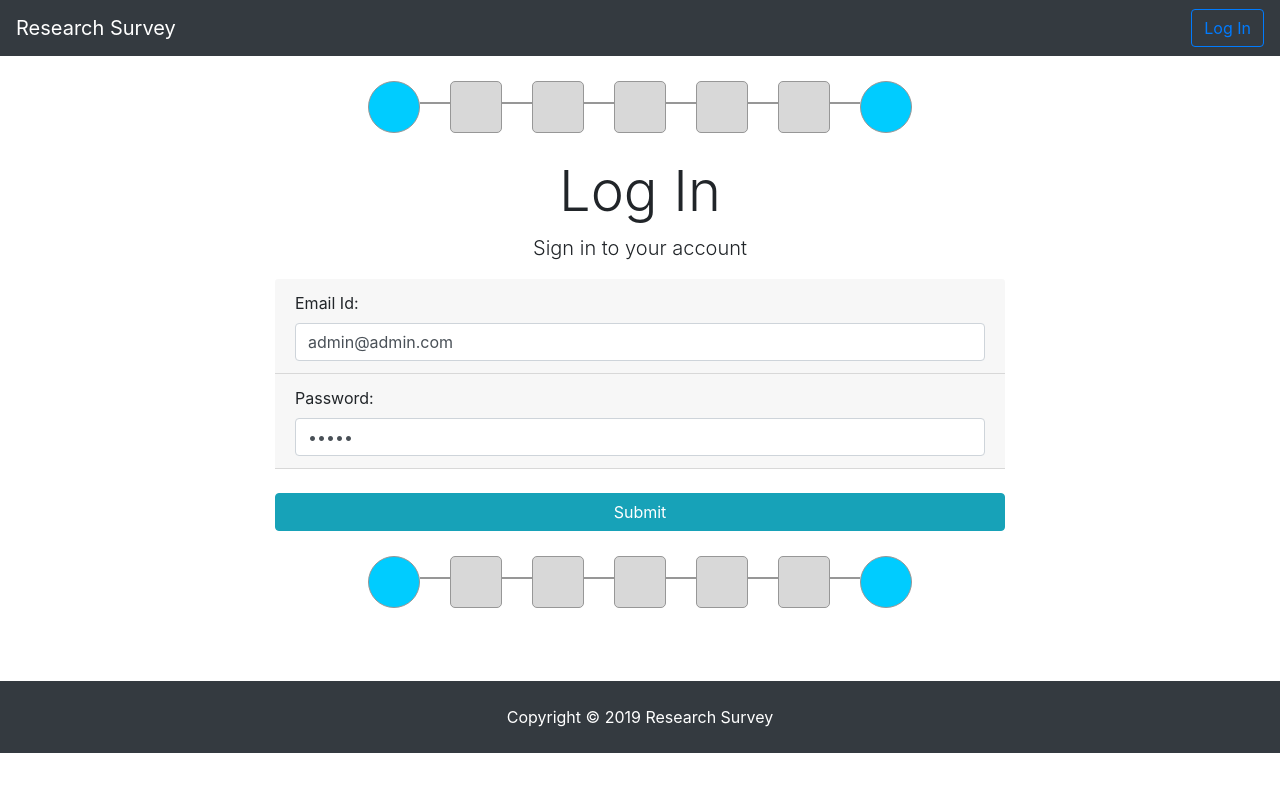
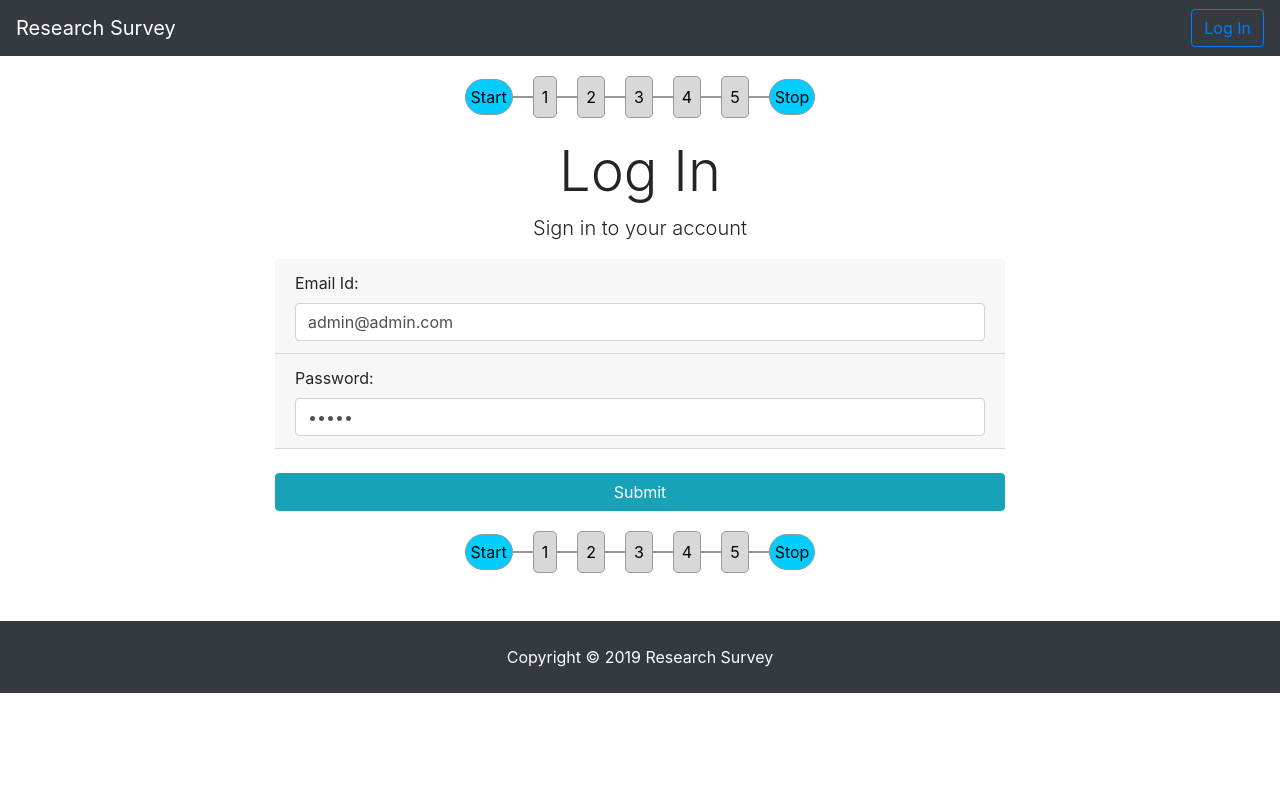
Before and after one commit to MaherBhasvar/researchPrj, a React (Create React App) app in the folder client/: page /login in a window 1280 px wide. Shown: the top 792 px of the page. Built offline with nearby package versions, Linux system fonts and the light colour scheme.

Commit message:
Update 3

```diff
--- a/client/public/index.html
+++ b/client/public/index.html
@@ -1,13 +1,11 @@
 <!DOCTYPE html>
 <html lang="en">
+
 <head>
   <meta charset="utf-8" />
 
   <link rel="shortcut icon" href="%PUBLIC_URL%/favicon.ico" />
-    <meta
-      name="viewport"
-      content="width=device-width, initial-scale=1, shrink-to-fit=no"
-    />
+  <meta name="viewport" content="width=device-width, initial-scale=1, shrink-to-fit=yes" />
   <meta name="theme-color" content="#000000" />
   <!--
       manifest.json provides metadata used when your web app is installed on a
@@ -16,8 +14,10 @@
 
   <link rel="manifest" href="%PUBLIC_URL%/manifest.json" />
   <link rel="manifest" href="%PUBLIC_URL%/manifest.json" />
-    <link rel="stylesheet" href="https://stackpath.bootstrapcdn.com/bootstrap/4.3.1/css/bootstrap.min.css" integrity="sha384-ggOyR0iXCbMQv3Xipma34MD+dH/1fQ784/j6cY/iJTQUOhcWr7x9JvoRxT2MZw1T" crossorigin="anonymous">
-    <link rel="stylesheet" href="https://use.fontawesome.com/releases/v5.8.1/css/all.css" integrity="sha384-50oBUHEmvpQ+1lW4y57PTFmhCaXp0ML5d60M1M7uH2+nqUivzIebhndOJK28anvf" crossorigin="anonymous">
+  <link rel="stylesheet" href="https://stackpath.bootstrapcdn.com/bootstrap/4.3.1/css/bootstrap.min.css"
+    integrity="sha384-ggOyR0iXCbMQv3Xipma34MD+dH/1fQ784/j6cY/iJTQUOhcWr7x9JvoRxT2MZw1T" crossorigin="anonymous">
+  <link rel="stylesheet" href="https://use.fontawesome.com/releases/v5.8.1/css/all.css"
+    integrity="sha384-50oBUHEmvpQ+1lW4y57PTFmhCaXp0ML5d60M1M7uH2+nqUivzIebhndOJK28anvf" crossorigin="anonymous">
 
   <!--
       Notice the use of %PUBLIC_URL% in the tags above.
@@ -30,6 +30,7 @@
     -->
   <title>React App</title>
 </head>
+
 <body>
   <noscript>You need to enable JavaScript to run this app.</noscript>
   <div id="root"></div>
@@ -43,9 +44,16 @@
       To begin the development, run `npm start` or `yarn start`.
       To create a production bundle, use `npm run build` or `yarn build`.
     -->
-    <script src="https://code.jquery.com/jquery-3.3.1.slim.min.js" integrity="sha384-q8i/X+965DzO0rT7abK41JStQIAqVgRVzpbzo5smXKp4YfRvH+8abtTE1Pi6jizo" crossorigin="anonymous"></script>
-    <script src="https://cdnjs.cloudflare.com/ajax/libs/popper.js/1.14.7/umd/popper.min.js" integrity="sha384-UO2eT0CpHqdSJQ6hJty5KVphtPhzWj9WO1clHTMGa3JDZwrnQq4sF86dIHNDz0W1" crossorigin="anonymous"></script>
-    <script src="https://stackpath.bootstrapcdn.com/bootstrap/4.3.1/js/bootstrap.min.js" integrity="sha384-JjSmVgyd0p3pXB1rRibZUAYoIIy6OrQ6VrjIEaFf/nJGzIxFDsf4x0xIM+B07jRM" crossorigin="anonymous"></script>
+  <script src="https://code.jquery.com/jquery-3.3.1.slim.min.js"
+    integrity="sha384-q8i/X+965DzO0rT7abK41JStQIAqVgRVzpbzo5smXKp4YfRvH+8abtTE1Pi6jizo"
+    crossorigin="anonymous"></script>
+  <script src="https://cdnjs.cloudflare.com/ajax/libs/popper.js/1.14.7/umd/popper.min.js"
+    integrity="sha384-UO2eT0CpHqdSJQ6hJty5KVphtPhzWj9WO1clHTMGa3JDZwrnQq4sF86dIHNDz0W1"
+    crossorigin="anonymous"></script>
+  <script src="https://stackpath.bootstrapcdn.com/bootstrap/4.3.1/js/bootstrap.min.js"
+    integrity="sha384-JjSmVgyd0p3pXB1rRibZUAYoIIy6OrQ6VrjIEaFf/nJGzIxFDsf4x0xIM+B07jRM"
+    crossorigin="anonymous"></script>
 
 </body>
+
 </html>
--- a/client/src/App.css
+++ b/client/src/App.css
@@ -28,10 +28,10 @@
   line-height: 18px;
   text-align: center;
 }
-.rectangle {
+/* .rectangle {
   background-color: #D8D8D8;
   border: 1px solid #979797;
   border-radius: 5px;
   width: 30px;
   height: 30px;
-}
+} */
--- a/client/src/components/forms/AnimalRegistration.js
+++ b/client/src/components/forms/AnimalRegistration.js
@@ -154,7 +154,7 @@ class AnimalRegistration extends Component {
                 <div className="container">
                     <div className="row">
                         <div className="col-md-8 m-auto">
-                            <h1 className="display-4 text-center">Animal Registration Form</h1>
+                            <h3 className="display-6 text-center">Animal Registration Form</h3>
                             <p className="lead text-center">1st Form</p>
                             <div className="card">
                                 <form onSubmit={e => this.onSubmit(e)}>
--- a/client/src/components/forms/EndPage.js
+++ b/client/src/components/forms/EndPage.js
@@ -46,10 +46,10 @@ class EndPage extends Component {
                             <p className="lead text-center">
                                 {
                                     this.props.submit.disableAnimalRegistration &&
-                                        this.props.submit.disableAnimalRegistration &&
-                                        this.props.submit.disableAnimalRegistration &&
-                                        this.props.submit.disableAnimalRegistration &&
-                                        this.props.submit.disableAnimalRegistration ?
+                                        this.props.submit.disableAnimalInsemination &&
+                                        this.props.submit.disableCalfRegister &&
+                                        this.props.submit.disableCalvingRegister &&
+                                        this.props.submit.disableMilkRecordingRegister ?
                                         (<span>Success</span>) :
                                         (<span>Please submit all Forms</span>)
                                 }
--- a/client/src/components/layout/Rectangle.css
+++ b/client/src/components/layout/Rectangle.css
@@ -1,15 +1,14 @@
 .rectangle {
-    margin: 25px 0px 25px 0px;
-    padding: 25px;
+
+    padding: 8px;
     background-color: #D8D8D8;
     border: 1px solid #979797;
     border-radius: 5px;
-    width: 30px;
-    height: 30px;
+
   }
   .rectangle-component {
     text-align: center;
-    margin: auto;
+    margin: 20px 0px 20px 0px;
   }
 
   .rectangle-active {
@@ -22,22 +21,25 @@
     border: 2px solid #979797;
   }
   .svg{
-    width: 30px;
-    height: 30px;
+    width: 20px;
+    height: 20px;
   }
 
   .circle {
-    margin: 25px 0px 25px 0px;
-    padding: 25px;
+
+    padding: 5px;
     background-color: #00ccff;
     border: 1px solid #979797;
-    border-radius: 30px;
-    width: 30px;
-    height: 30px;
+    border-radius: 40px;
+
   }
   .circle-component {
     text-align: center;
     margin: auto;
+  }
+
+  .text {
+    padding: 20px;
   }
 
   .circle-active {
--- a/client/src/components/layout/Rectangle.js
+++ b/client/src/components/layout/Rectangle.js
@@ -15,7 +15,8 @@ class Rectangle extends Component {
         console.log(this.props.location.pathname)
         return (
 
-            <div className="retangle-component">
+            <div className="">
+                <div className="rectangle-component">
                     <button
                         className={classnames('circle',
                             { 'circle-active': this.props.location.pathname === '/start' },
@@ -23,10 +24,10 @@ class Rectangle extends Component {
                         )}
                         onClick={(e) => { e.preventDefault(); this.props.history.push('/start') }}
 
-                >
+                    >Start
                     </button>
                     <svg height="210" width="500" className="svg">
-                    <line x1="0" y1="15" x2="200" y2="15" style={style} />
+                        <line x1="0" y1="8" x2="200" y2="8" style={style} />
                         Sorry, your browser does not support inline SVG.
                     </svg>
 
@@ -37,10 +38,10 @@ class Rectangle extends Component {
                         )}
                         onClick={(e) => { e.preventDefault(); this.props.history.push('/animalRegistration') }}
 
-                >
+                    >1
                     </button>
                     <svg height="210" width="500" className="svg">
-                    <line x1="0" y1="15" x2="200" y2="15" style={style} />
+                        <line x1="0" y1="8" x2="200" y2="8" style={style} />
                         Sorry, your browser does not support inline SVG.
                     </svg>
                     <button
@@ -50,9 +51,9 @@ class Rectangle extends Component {
                         )}
                         onClick={(e) => { e.preventDefault(); this.props.history.push('/animalInsemination') }}
 
-                ></button>
+                    >2</button>
                     <svg height="210" width="500" className="svg">
-                    <line x1="0" y1="15" x2="200" y2="15" style={style} />
+                        <line x1="0" y1="8" x2="200" y2="8" style={style} />
                         Sorry, your browser does not support inline SVG.
                     </svg>
                     <button
@@ -62,9 +63,9 @@ class Rectangle extends Component {
                         )}
                         onClick={(e) => { e.preventDefault(); this.props.history.push('/calvingRegister') }}
 
-                ></button>
+                    >3</button>
                     <svg height="210" width="500" className="svg">
-                    <line x1="0" y1="15" x2="200" y2="15" style={style} />
+                        <line x1="0" y1="8" x2="200" y2="8" style={style} />
                         Sorry, your browser does not support inline SVG.
                     </svg>
                     <button
@@ -74,9 +75,9 @@ class Rectangle extends Component {
                         )}
                         onClick={(e) => { e.preventDefault(); this.props.history.push('/milkRecordingRegister') }}
 
-                ></button>
+                    >4</button>
                     <svg height="210" width="500" className="svg">
-                    <line x1="0" y1="15" x2="200" y2="15" style={style} />
+                        <line x1="0" y1="8" x2="200" y2="8" style={style} />
                         Sorry, your browser does not support inline SVG.
                     </svg>
                     <button
@@ -86,9 +87,9 @@ class Rectangle extends Component {
                         )}
                         onClick={(e) => { e.preventDefault(); this.props.history.push('/calfRegister') }}
 
-                ></button>
+                    >5</button>
                     <svg height="210" width="500" className="svg">
-                    <line x1="0" y1="15" x2="200" y2="15" style={style} />
+                        <line x1="0" y1="8" x2="200" y2="8" style={style} />
                         Sorry, your browser does not support inline SVG.
                     </svg>
                     <button
@@ -98,9 +99,10 @@ class Rectangle extends Component {
                         )}
                         onClick={(e) => { e.preventDefault(); this.props.history.push('/end') }}
 
-                >
+                    >Stop
                     </button>
 
+                </div>
 
                 {/* <svg width="400" height="110" className="rectangle">
                     <rect width="300" height="100" />
```
Also changed, not shown: client/src/components/layout/Dashboard.js (+25 -17 lines). Lines whose indentation alone changed are shown as unchanged.
